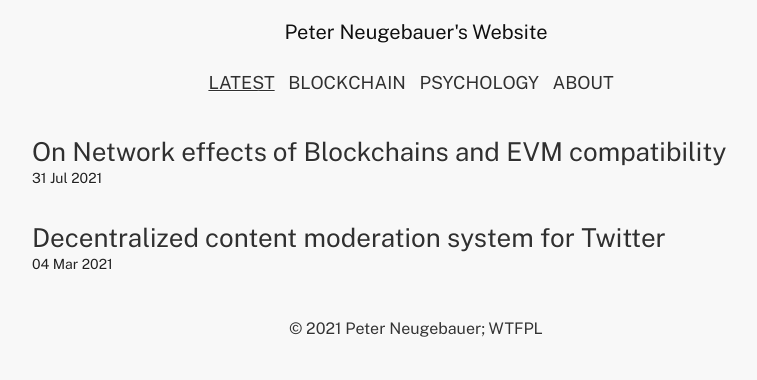
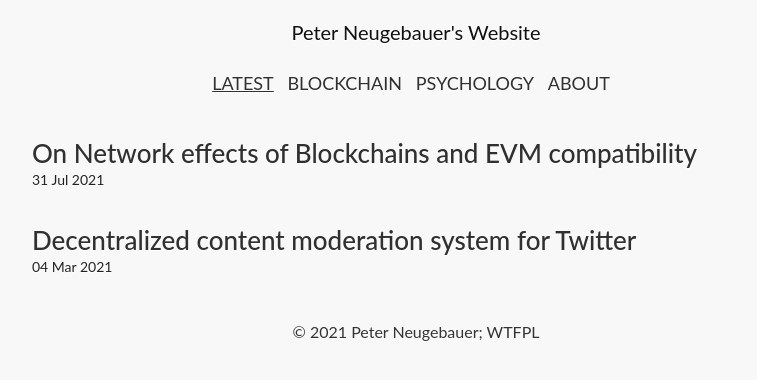
Before and after one commit to pneugeb/pneugeb.github.io, a Jekyll site: the page built from index.html, in a window 1280 px wide. Shown: the top 380 px of the page, without its empty margins (224-981 px from the left). Built offline with Jekyll 4.4.1, drawn with Linux system fonts in a browser that asks for light colours; the list of posts is cut into pages by our own code.

Commit message:
Changed font to Lato

```diff
--- a/css/main.css
+++ b/css/main.css
@@ -50,7 +50,7 @@ select option {
     display: block;
 }
 body {
-    font-family: 'Public Sans', sans-serif;
+    font-family: Lato;
     background-color: #f8f8f8;
     font-size: 14.5px;
     color: #333;
```
